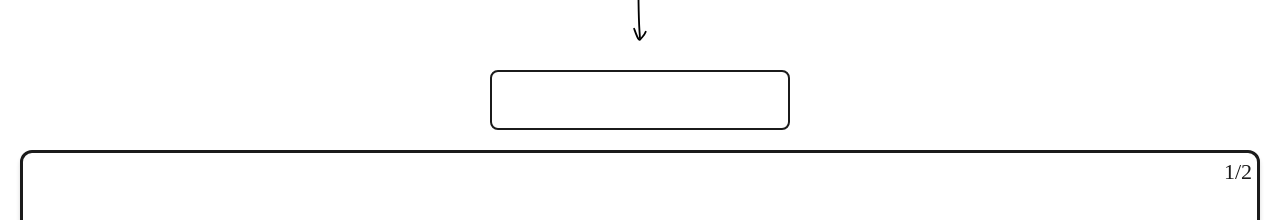
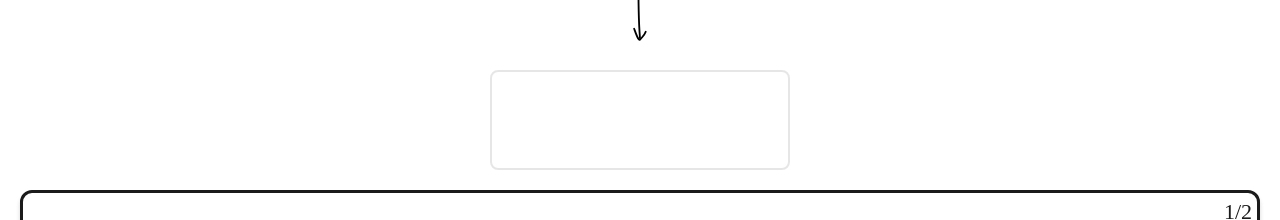
Before and after one commit to Andriikryl/css-specificity, a Next.js app: page / in a window 1280 px wide. Shown: the part 408-628 px from the top of the page. Built offline with nearby package versions, Linux system fonts and the light colour scheme.

Commit message:
add useEffect for change data

```diff
--- a/src/components/mainField/MainField.tsx
+++ b/src/components/mainField/MainField.tsx
@@ -1,5 +1,5 @@
 "use client";
-import React, { useState } from "react";
+import React, { useEffect, useState } from "react";
 import styles from "./style.module.css";
 import { Container } from "../container/Container";
 import VisuallyHidden from "../visuallyhidden/VisuallyHidden";
@@ -32,6 +32,9 @@ export default function MainField() {
   const [wClass, setWClass] = React.useState("0");
   const [wType, setWType] = React.useState("0");
   const [isCorrect, setIsCorrect] = useState<boolean | null>(null);
+  useEffect(() => {
+    setIsCorrect(null);
+  }, [current]);
   const nextSlide = () => {
     setCurrent(current === data.length - 1 ? 0 : current + 1);
   };
@@ -56,7 +59,11 @@ export default function MainField() {
     <section className={styles.MainField}>
       <Container>
         <div>
-          <div className={styles.answer__box}>
+          <div
+            className={clsx(styles.answer__box, {
+              [styles.show]: isCorrect === true || isCorrect === false,
+            })}
+          >
             {isCorrect === true ? (
               <CorectAnswer />
             ) : isCorrect === false ? (
--- a/src/components/mainField/style.module.css
+++ b/src/components/mainField/style.module.css
@@ -157,7 +157,7 @@
 .answer__box{
     padding: 20px;
     max-width: 300px;
-    min-height: 60px;
+    min-height: 100px;
     border-radius: 8px;
     border: 2px solid var(--black, #1B1B1B);
     background: var(--white, #FFF);
@@ -165,4 +165,9 @@
     margin-inline: auto;
     display: grid;
     place-items: center;
+    opacity: 0.1;
 }
+
+.show{
+    opacity: 1;
+}
```
